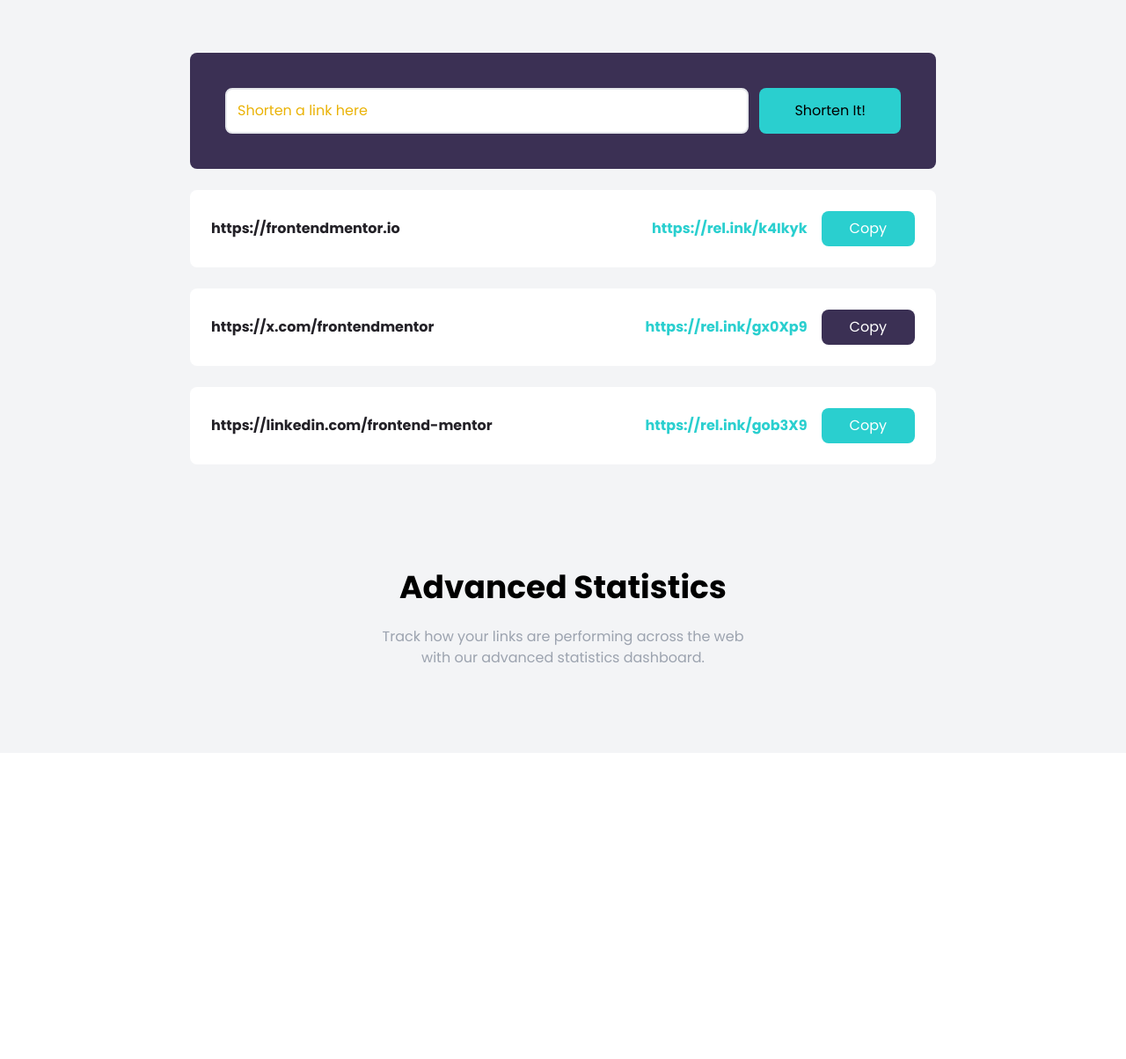
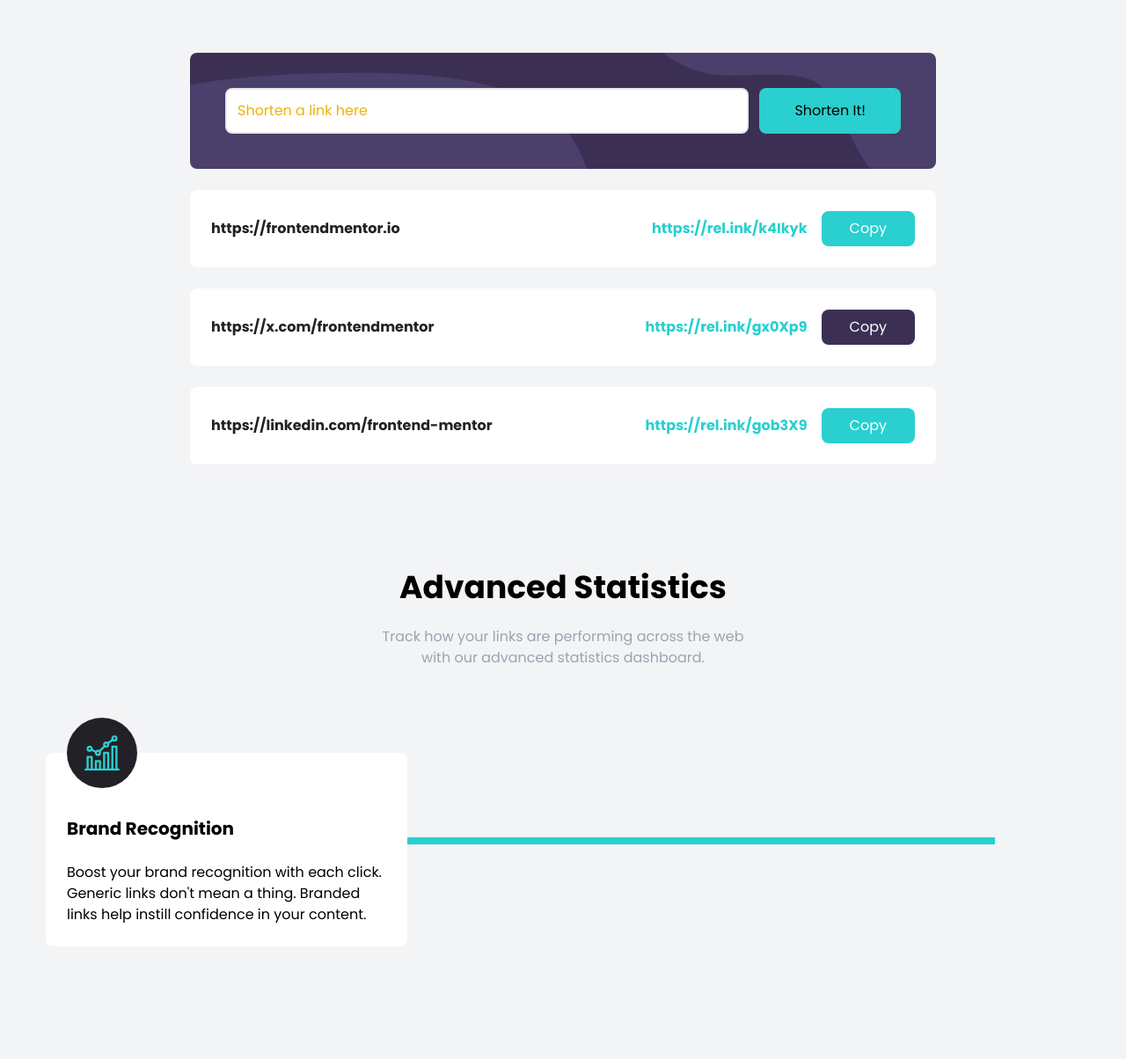
Before and after one commit to eddyK15501/shortly-tailwindcss, a website: page index.html in a window 1280 px wide. Shown: the part 788-1992 px from the top of the page at 88% size. Before the commit the page ends 1644 px from the top, so only its background shows below. Drawn offline with Linux system fonts and the light colour scheme.

Commit message:
first features-item positioned/containerized for responsive layout

```diff
--- a/index.html
+++ b/index.html
@@ -81,7 +81,7 @@
       <div class="max-w-4xl mx-auto p-6 space-y-6">
         <form
           id="link-form"
-          class="relative flex flex-col w-full p-10 mt-20 space-y-4 bg-darkViolet rounded-lg md:flex-row md:space-y-0 md:space-x-3"
+          class="relative flex flex-col w-full p-10 mt-20 space-y-4 bg-darkViolet bg-[url('/images/bg-shorten-desktop.svg')] bg-cover rounded-lg md:flex-row md:space-y-0 md:space-x-3"
         >
           <input
             id="link-input"
@@ -152,7 +152,7 @@
         </div>
       </div>
     </section>
-    <section id="features" class="py-24 bg-gray-100">
+    <section id="features-header" class="py-24 bg-gray-100">
       <div class="container mx-auto px-3">
         <h2 class="text-4xl mb-6 font-bold text-center">Advanced Statistics</h2>
         <p class="max-w-xs mx-auto text-center text-gray-400 md:max-w-md">
@@ -161,6 +161,39 @@
         </p>
       </div>
     </section>
+    <section id="features-item" class="pb-32 bg-gray-100">
+      <div
+        class="relative container flex flex-col items-start px-6 mx-auto md:flex-row md:space-x-7"
+      >
+        <div
+          class="hidden absolute top-24 left-16 w-10/12 h-2 bg-cyan md:block"
+        ></div>
+        <div class="absolute left-1/2 x-2 h-full -ml-1 bg-cyan md:hidden"></div>
+        <div
+          class="relative flex flex-col p-6 space-y-6 bg-white rounded-lg md:w-1/3"
+        >
+          <div class="absolute -ml-10 left-1/2 -top-10 md:left-16">
+            <div
+              class="flex items-center justify-center w-20 h-20 p-4 rounded-full bg-veryDarkViolet"
+            >
+              <img
+                src="images/icon-brand-recognition.svg"
+                alt="brand-recognition"
+              />
+            </div>
+          </div>
+          <h5
+            class="pt-6 text-xl font-bold text-center capitalize md:text-left"
+          >
+            Brand Recognition
+          </h5>
+          <p class="text-center text-gray-40 md:text-left">
+            Boost your brand recognition with each click. Generic links don't
+            mean a thing. Branded links help instill confidence in your content.
+          </p>
+        </div>
+      </div>
+    </section>
     <script src="js/script.js"></script>
   </body>
 </html>
--- a/src/input.css
+++ b/src/input.css
@@ -1,3 +1,7 @@
 @tailwind base;
 @tailwind components;
 @tailwind utilities;
+
+#link-form {
+    background-image:
+}
```
Also changed, not shown: css/style.css.
